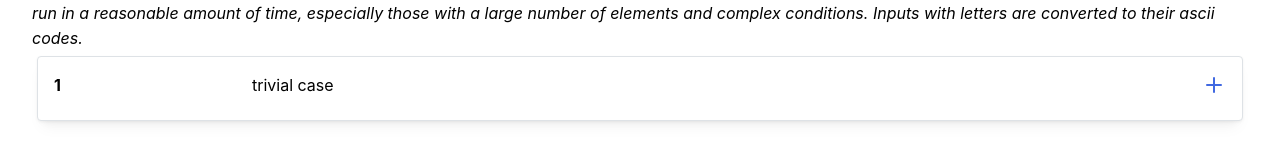
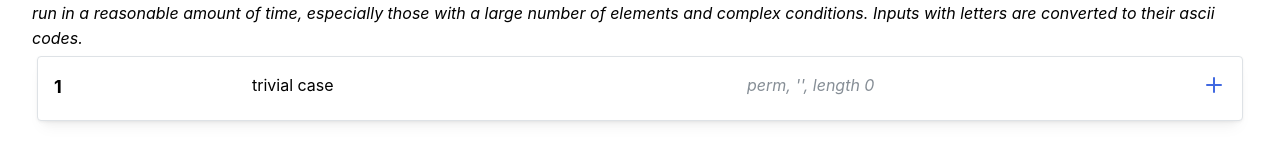
Before and after one commit to szonglin/enumerator, a React (Vite) app: page / in a window 1280 px wide. Both pictures are taken after a click on the button "Run". Shown: the part 302-464 px from the top of the page. Built offline with nearby package versions, Linux system fonts and the light colour scheme.

Commit message:
better results display

```diff
--- a/src/components/ResultDisplay.tsx
+++ b/src/components/ResultDisplay.tsx
@@ -9,14 +9,25 @@ export interface ResultDisplayProps {
 
 export const ResultDisplay = ({ result }: ResultDisplayProps) => {
   const [showDetail, setShowDetail] = useState(false);
+  const setNumberSize = (val: number) => {
+    const size = Intl.NumberFormat().format(val).length;
+    if (size < 15) return "lg";
+    if (size < 22) return "md";
+    else return "sm";
+  };
   return (
     <Card shadow="sm" withBorder style={{ margin: "5px", flexShrink: 0 }}>
       <Grid>
         <Grid.Col span={2}>
-          <Text fw={700}>{Intl.NumberFormat().format(result.value)}</Text>
+          <Text fw={700} size={setNumberSize(result.value)}>
+            {Intl.NumberFormat().format(result.value)}
+          </Text>
         </Grid.Col>
-        <Grid.Col span={9}>
+        <Grid.Col span={5}>
           <Text>{result.description}</Text>
+        </Grid.Col>
+        <Grid.Col span={4} fs="italic" c="gray">
+          <Text>{result.request}</Text>
         </Grid.Col>
         <Grid.Col span={1}>
           <Text
--- a/src/en/enumerator.ts
+++ b/src/en/enumerator.ts
@@ -13,6 +13,8 @@ export class Enumerator {
   private resultId = 0;
   private inputLimit = 20;
   private conditions: Condition[] = [];
+  private inputCopy = "";
+  private conditionSummary = "";
   constructor(enumerationType: enumerationType) {
     this.enumerationType = enumerationType;
   }
@@ -23,6 +25,7 @@ export class Enumerator {
       throw new Error(`Input must not exceed ${this.inputLimit} elements`);
     if (asArray.some((e) => Number.isNaN(e)))
       throw new Error("Inputs must be numbers or single characters");
+    this.inputCopy = input;
     this.input = asArray;
   };
 
@@ -38,13 +41,15 @@ export class Enumerator {
       throw new Error(
         "Condition error: " + validation.reduce((a, b) => a + b, "")
       );
+
     this.determineEnumerationMethod();
     if (!this.en) throw new Error("An unexpected error occurred");
+
     const _res = this.en.enumerate();
     console.log("completed");
     console.log("\tinput: ", this.input);
     console.log("\tresult:", _res);
-    return { id: this.resultId++, ..._res };
+    return { id: this.resultId++, request: this.summariseRequest(), ..._res };
   };
 
   public setEnumerationType = (enumerationType: enumerationType) => {
@@ -67,6 +72,7 @@ export class Enumerator {
 
   public setConditions = (conditions: Record<string, string>[]) => {
     console.log("read conditions", conditions);
+    this.conditionSummary = conditions.map((e) => e.condition).join(", ");
     const conds = [];
     const cf = new ParseCondition(this);
     for (const c of conditions) conds.push(cf.createCondition(c));
@@ -84,4 +90,12 @@ export class Enumerator {
     );
     this.en = ens.select();
   };
+
+  private summariseRequest = () => {
+    return (
+      `${this.enumerationType.substring(0, 4)}, '${this.inputCopy}', length ${
+        this.length
+      }` + (this.conditionSummary && `, [${this.conditionSummary}]`)
+    );
+  };
 }
```
Also changed, not shown: src/en/enResult.ts (+9 -3 lines).
